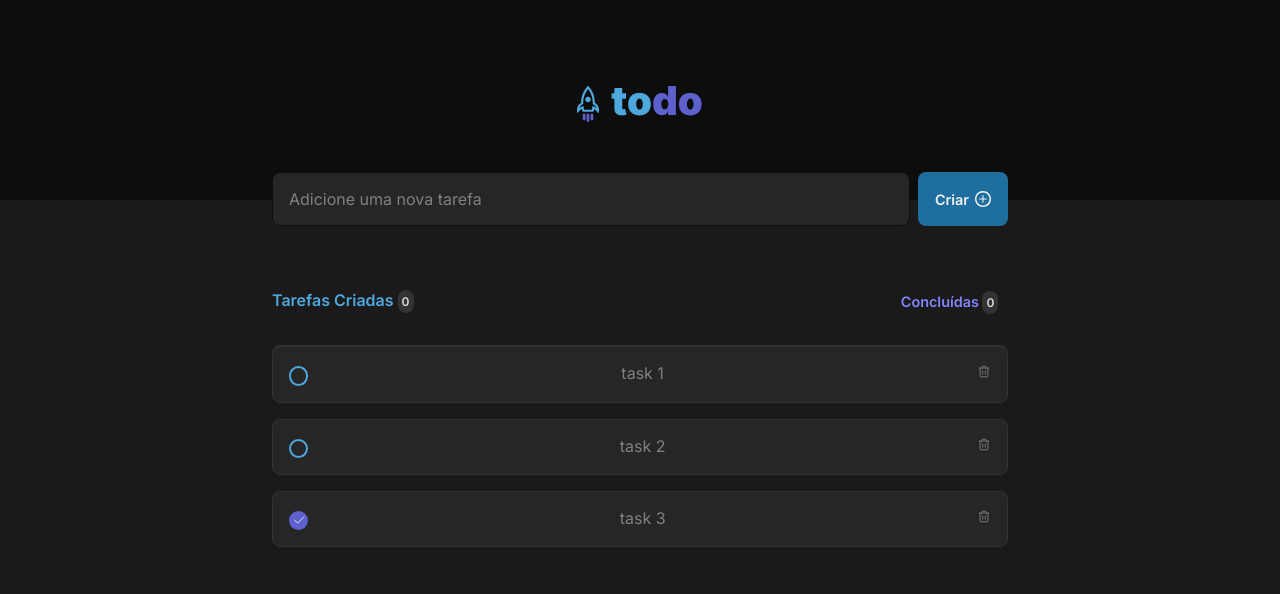
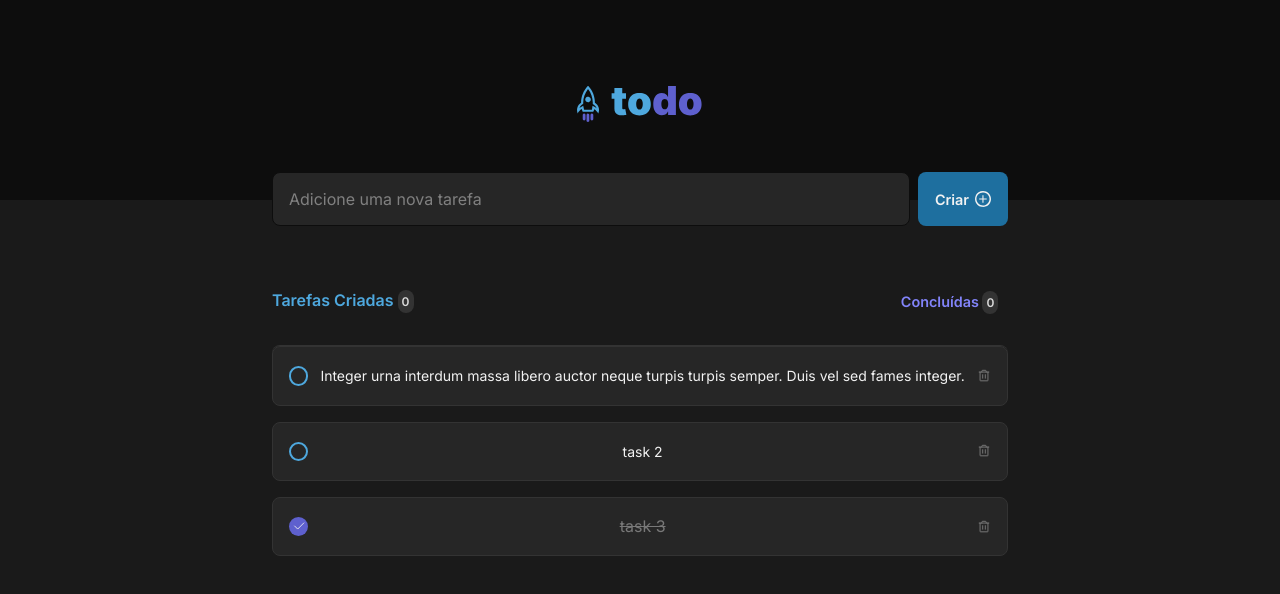
Before and after one commit to lipecalixto/todo-list, a React (Vite) app: page / in a window 1280 px wide. Shown: the top 594 px of the page. Built offline with nearby package versions, Linux system fonts and the light colour scheme.

Commit message:
estilizando texto

```diff
--- a/src/components/Task.module.css
+++ b/src/components/Task.module.css
@@ -8,7 +8,6 @@
   margin-bottom: 1rem;
   padding: 1rem 1rem;
 }
-
 
 .labelCheckboxMarked {
   display: block;
@@ -64,7 +63,13 @@
 
 
 .trash {
+  text-align: center;
+  display: flex;
+  flex-direction: column;
+  align-items: center;
+  justify-content: center;
   cursor: pointer;
+  text-align: center;
 }
 
 .trash:hover {
@@ -72,3 +77,17 @@
   border-radius: 5px;
   color: var(--red-danger);
 }
+
+.textUnmarked p {
+  color: var(--gray-100);
+  font-size: .875rem;
+  line-height: 1.8;
+}
+
+.textMarked p {
+  color: var(--gray-100);
+  opacity: 0.4;
+  text-decoration: line-through;
+  line-height: 1.6;
+  font-weight: 400;
+}
--- a/src/components/Task.tsx
+++ b/src/components/Task.tsx
@@ -20,7 +20,11 @@ export function Task({ name, finished }: Props) {
             <Check size={14} />
           </span>
         </span>
-        <span>{name}</span>
+
+        <div className={finished ? styles.textMarked : styles.textUnmarked}>
+          <p>{name}</p>
+        </div>
+
         <span className={styles.trash}>
           <Trash size={14} />
         </span>
--- a/src/components/TaskList.tsx
+++ b/src/components/TaskList.tsx
@@ -7,7 +7,7 @@ export function TaskList() {
   const tasks = [
     {
       id: '1',
-      name: 'task 1',
+      name: 'Integer urna interdum massa libero auctor neque turpis turpis semper. Duis vel sed fames integer.',
       finished: false,
     },
     {
```
